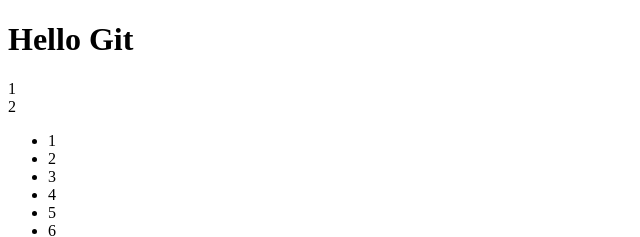
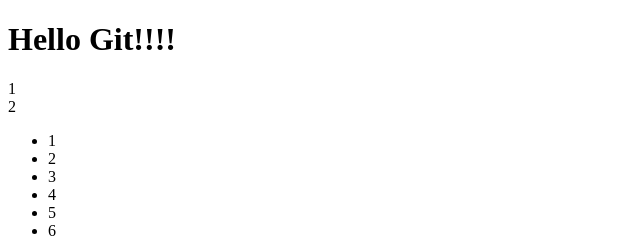
Before and after one commit to Artur3245/git-course-4, a plain HTML site: page index.html in a window 1280 px wide. Shown: the top 237 px of the page, 0-640 px from the left. Drawn offline with Linux system fonts and the light colour scheme.

Commit message:
Hello Git!!!! changed in index.html

```diff
--- a/index.html
+++ b/index.html
@@ -9,7 +9,7 @@
 </head>
 
 <body>
-    <h1>Hello Git</h1>
+    <h1>Hello Git!!!!</h1>
     <section>
         1
     </section>
```
